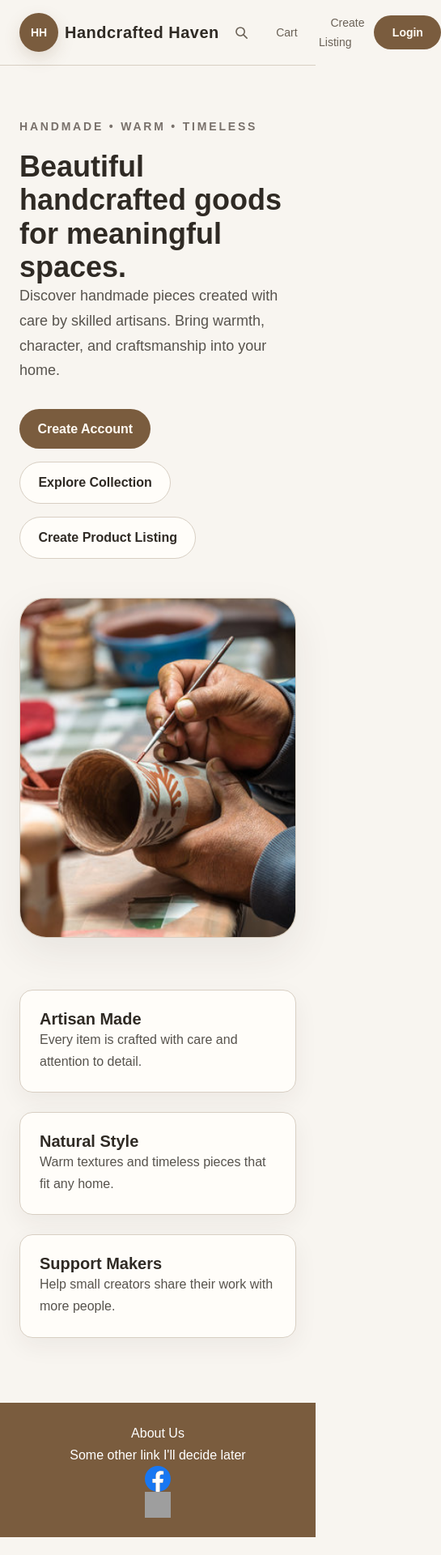
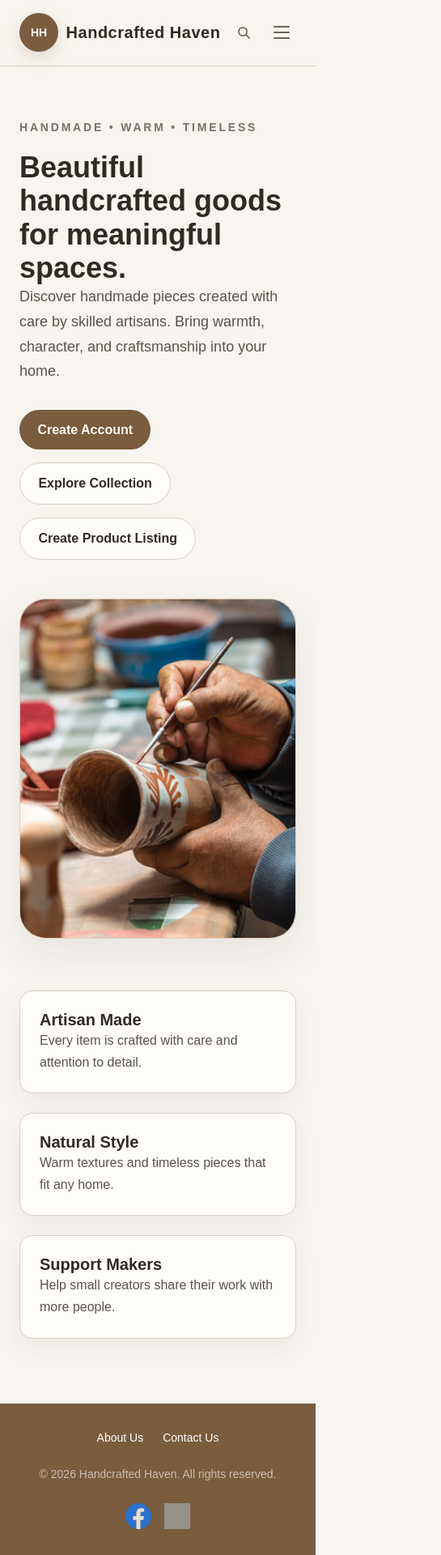
Before and after one commit to murilolhernandes/wdd430-group-project, a Next.js app: page / in a window 390 px wide. Shown: the whole page at 81% size, 545 px wide, since content can reach past the window. Before the commit the page ends 1898 px from the top, so only its background shows below. Built offline with nearby package versions, Linux system fonts and the light colour scheme; no server answers; grey boxes are pictures that could not be loaded.

Commit message:
header and footer fix

```diff
--- a/src/components/footer.tsx
+++ b/src/components/footer.tsx
@@ -1,31 +1,64 @@
 import Link from 'next/link';
-import Image from "next/image";
 
 export default function Footer() {
-  return <footer className="bg-[#7a5c3e] text-white p-6 flex flex-col md:flex-row justify-around items-center">
-    <div >
-         <p>About Us</p>
+  const year = new Date().getFullYear();
+
+  return (
+    <footer className="bg-[#7a5c3e] text-white">
+      <div className="mx-auto flex max-w-7xl flex-col items-center justify-between gap-6 px-6 py-8 md:flex-row">
+
+        {/* Internal links */}
+        <div className="flex gap-6">
+          <Link
+            href="/about"
+            className="text-sm font-medium text-white/80 transition-colors hover:text-white"
+          >
+            About Us
+          </Link>
+          <Link
+            href="/contact"
+            className="text-sm font-medium text-white/80 transition-colors hover:text-white"
+          >
+            Contact Us
+          </Link>
         </div>
-    <div>
-      <p>Some other link I'll decide later</p>
-    </div>
-    <div>
-      <a href='facebook.com'>
+
+        {/* Copyright */}
+        <p className="text-sm text-white/60">
+          &copy; {year} Handcrafted Haven. All rights reserved.
+        </p>
+
+        {/* Social icons */}
+        <div className="flex items-center gap-4">
+          <a
+            href="https://www.facebook.com"
+            target="_blank"
+            rel="noopener noreferrer"
+            aria-label="Facebook"
+            className="opacity-80 transition-opacity hover:opacity-100"
+          >
             <img
               src="/items/facebook.svg"
-          alt="facebook logo"
-          className="w-8 h-8"
+              alt="Facebook"
+              className="h-8 w-8"
+            />
+          </a>
+          <a
+            href="https://www.instagram.com"
+            target="_blank"
+            rel="noopener noreferrer"
+            aria-label="Instagram"
+            className="opacity-80 transition-opacity hover:opacity-100"
+          >
+            <img
+              src="/items/instagram.svg"
+              alt="Instagram"
+              className="h-8 w-8"
             />
           </a>
         </div>
-    <div>
-      <a href='instagram.com'>
-        <img
-          src='/items/instagram.svg'
-          alt='instagram logo'
-          className='w-8 h-8'
-        />
-      </a>
+
       </div>
-  </footer>;
+    </footer>
+  );
 }
--- a/src/components/header.tsx
+++ b/src/components/header.tsx
@@ -8,7 +8,8 @@ import type { Session } from 'next-auth';
 
 export default function Header({ session }: { session: Session | null }) {
   const [searchOpen, setSearchOpen] = useState(false);
-  const [query, setQuery] = useState("");
+  const [menuOpen, setMenuOpen] = useState(false);
+  const [query, setQuery] = useState('');
   const inputRef = useRef<HTMLInputElement>(null);
   const router = useRouter();
 
@@ -16,7 +17,7 @@ export default function Header({ session }: { session: Session | null }) {
     e.preventDefault();
     if (query.trim()) {
       router.push(`/shop?q=${encodeURIComponent(query.trim())}`);
-      setQuery("");
+      setQuery('');
       setSearchOpen(false);
     }
   };
@@ -33,41 +34,48 @@ export default function Header({ session }: { session: Session | null }) {
   };
 
   const handleBlur = () => {
-    if (!query) {
-      setSearchOpen(false);
-    }
+    if (!query) setSearchOpen(false);
   };
 
   return (
-    <header className='site-header sticky top-0 z-50'>
-      <div className='mx-auto flex max-w-7xl items-center justify-between px-6 py-4'>
-        {/* Logo */}
-        <div className='flex flex-1 items-center justify-start'>
-          <Link href='/' className='flex items-center gap-3'>
-            <div className='site-logo flex h-12 w-12 items-center justify-center text-sm font-bold'>
+    <header className="site-header sticky top-0 z-50">
+      <div className="mx-auto flex max-w-7xl items-center justify-between px-6 py-4">
+
+        {/* Left: Logo + desktop "Create Listing" */}
+        <div className="flex items-center gap-4">
+          <Link href="/" className="flex items-center gap-3">
+            <div className="site-logo flex h-12 w-12 items-center justify-center text-sm font-bold">
               HH
             </div>
           </Link>
+          {/* Create Listing — desktop only, anchored to logo so search can't crush it */}
+          <Link
+            href="/listing"
+            className="nav-link hidden text-sm font-medium md:inline-flex"
+          >
+            Create Listing
+          </Link>
         </div>
 
-        <div className={`flex flex-shrink-0 items-center justify-center overflow-hidden whitespace-nowrap transition-all duration-500 ease-in-out md:max-w-none md:opacity-100 md:px-4 ${
-          searchOpen ? 'max-w-0 opacity-0 px-0' : 'max-w-[250px] opacity-100 px-2 sm:px-4'
-        }`}>
-          {/* Site Title */}
-          <Link href='/'>
-            <h1 className='text-xl font-bold tracking-wide text-stone-800 sm:text-2xl md:text-3xl'>
+        {/* Center: Site title — hides when search expands on mobile */}
+        <div
+          className={`flex flex-shrink-0 items-center justify-center overflow-hidden whitespace-nowrap transition-all duration-500 ease-in-out md:max-w-none md:opacity-100 md:px-4 ${
+            searchOpen
+              ? 'max-w-0 opacity-0 px-0'
+              : 'max-w-[250px] opacity-100 px-2 sm:px-4'
+          }`}
+        >
+          <Link href="/">
+            <h1 className="text-xl font-bold tracking-wide text-stone-800 sm:text-2xl md:text-3xl">
               Handcrafted Haven
             </h1>
           </Link>
         </div>
 
-        {/* Nav */}
-        <div className='flex flex-1 items-center justify-end'>
-          <nav>
-            <ul className='flex items-center gap-3 md:gap-4'>
+        {/* Right: Search + desktop nav + hamburger */}
+        <div className="flex items-center justify-end gap-3">
 
           {/* Animated Search */}
-              <li>
           <form
             onSubmit={handleSearchSubmit}
             onMouseEnter={handleMouseEnter}
@@ -75,11 +83,7 @@ export default function Header({ session }: { session: Session | null }) {
             className="search-pill"
             data-open={searchOpen}
           >
-                  <button
-                    type="submit"
-                    aria-label="Search"
-                    className="search-icon-btn"
-                  >
+            <button type="submit" aria-label="Search" className="search-icon-btn">
               <svg
                 xmlns="http://www.w3.org/2000/svg"
                 viewBox="0 0 24 24"
@@ -95,7 +99,6 @@ export default function Header({ session }: { session: Session | null }) {
                 <line x1="16.5" y1="16.5" x2="22" y2="22" />
               </svg>
             </button>
-
             <input
               ref={inputRef}
               type="text"
@@ -107,50 +110,105 @@ export default function Header({ session }: { session: Session | null }) {
               aria-label="Search query"
             />
           </form>
-              </li>
 
+          {/* Desktop nav */}
+          <nav className="hidden md:block">
+            <ul className="flex items-center gap-3 md:gap-4">
               <li>
-                <Link href='/cart' className='nav-link text-sm font-medium'>
+                <Link href="/cart" className="nav-link text-sm font-medium">
                   Cart
                 </Link>
               </li>
-
-              <li>
-                <Link href="/listing" className='nav-link text-sm font-medium'>
-                  Create Listing
-                </Link>
-              </li>
-
               {session?.user ? (
                 <>
                   <li>
-                    <Link href='/account-info' className='earth-button-primary text-sm'>
+                    <Link href="/account-info" className="earth-button-primary text-sm">
                       Account
                     </Link>
                   </li>
                   <li>
                     <button
                       onClick={() => signOut({ callbackUrl: '/' })}
-                      className='text-sm font-medium text-stone-600 hover:text-stone-900 transition-colors cursor-pointer'
+                      className="cursor-pointer text-sm font-medium text-stone-600 transition-colors hover:text-stone-900"
                     >
                       Log out
                     </button>
                   </li>
                 </>
-              ): (
+              ) : (
                 <li>
-                  <Link href='/login' className='earth-button-primary text-sm'>
+                  <Link href="/login" className="earth-button-primary text-sm">
                     Login
                   </Link>
                 </li>
               )}
-
             </ul>
           </nav>
+
+          {/* Hamburger — mobile only */}
+          <button
+            className="hamburger md:!hidden"
+            aria-label={menuOpen ? 'Close menu' : 'Open menu'}
+            aria-expanded={menuOpen}
+            onClick={() => setMenuOpen((prev) => !prev)}
+          >
+            <span className={`bar ${menuOpen ? 'bar-open-1' : ''}`} />
+            <span className={`bar ${menuOpen ? 'bar-open-2' : ''}`} />
+            <span className={`bar ${menuOpen ? 'bar-open-3' : ''}`} />
+          </button>
         </div>
       </div>
 
+      {/* Mobile dropdown menu */}
+      <div className={`mobile-menu md:hidden ${menuOpen ? 'mobile-menu-open' : ''}`}>
+        <nav className="flex flex-col gap-1 px-6 pb-4 pt-2">
+          <Link
+            href="/cart"
+            className="mobile-nav-link"
+            onClick={() => setMenuOpen(false)}
+          >
+            Cart
+          </Link>
+          <Link
+            href="/listing"
+            className="mobile-nav-link"
+            onClick={() => setMenuOpen(false)}
+          >
+            Create Listing
+          </Link>
+          {session?.user ? (
+            <>
+              <Link
+                href="/account-info"
+                className="mobile-nav-link"
+                onClick={() => setMenuOpen(false)}
+              >
+                Account
+              </Link>
+              <button
+                onClick={() => {
+                  setMenuOpen(false);
+                  signOut({ callbackUrl: '/' });
+                }}
+                className="mobile-nav-link text-left"
+              >
+                Log out
+              </button>
+            </>
+          ) : (
+            <Link
+              href="/login"
+              className="mobile-nav-link"
+              onClick={() => setMenuOpen(false)}
+            >
+              Login
+            </Link>
+          )}
+        </nav>
+      </div>
+
       <style>{`
+        /* ── Search pill ─────────────────────────────── */
         .search-pill {
           display: flex;
           align-items: center;
@@ -167,7 +225,6 @@ export default function Header({ session }: { session: Session | null }) {
           height: 2.25rem;
           cursor: pointer;
         }
-
         .search-pill[data-open="true"] {
           width: 13rem;
           border-color: var(--border);
@@ -175,7 +232,6 @@ export default function Header({ session }: { session: Session | null }) {
           box-shadow: 0 0 0 3px rgba(122, 92, 62, 0.15);
           cursor: auto;
         }
-
         .search-icon-btn {
           flex-shrink: 0;
           display: flex;
@@ -190,22 +246,17 @@ export default function Header({ session }: { session: Session | null }) {
           color: var(--muted-foreground);
           transition: color 0.2s ease;
         }
-
         .search-pill[data-open="true"] .search-icon-btn {
           color: var(--primary);
         }
-
         .search-svg {
           width: 1.1rem;
           height: 1.1rem;
           transition: transform 0.35s cubic-bezier(0.34, 1.56, 0.64, 1);
         }
-
-        /* Wiggle + scale on open */
         .search-pill[data-open="true"] .search-svg {
           transform: rotate(-15deg) scale(1.1);
         }
-
         .search-input {
           flex: 1;
           min-width: 0;
@@ -218,17 +269,80 @@ export default function Header({ session }: { session: Session | null }) {
           opacity: 0;
           transition: opacity 0.2s ease 0.15s;
         }
-
         .search-pill[data-open="true"] .search-input {
           opacity: 1;
         }
-
         .search-input::placeholder {
           color: var(--muted-foreground);
         }
+        .search-pill:not([data-open="true"]):hover .search-icon-btn {
+          color: var(--foreground);
+        }
 
-        /* Collapsed hover — mirrors .nav-link behaviour */
-        .search-pill:not([data-open="true"]):hover .search-icon-btn {
+        /* ── Hamburger ───────────────────────────────── */
+        .hamburger {
+          display: flex;
+          flex-direction: column;
+          justify-content: center;
+          align-items: center;
+          gap: 5px;
+          width: 2.25rem;
+          height: 2.25rem;
+          background: none;
+          border: none;
+          cursor: pointer;
+          padding: 0;
+        }
+        .bar {
+          display: block;
+          width: 20px;
+          height: 2px;
+          background: var(--muted-foreground);
+          border-radius: 2px;
+          transition: transform 0.25s ease, opacity 0.2s ease;
+          transform-origin: center;
+        }
+        .hamburger:hover .bar {
+          background: var(--foreground);
+        }
+        .bar-open-1 {
+          transform: translateY(7px) rotate(45deg);
+        }
+        .bar-open-2 {
+          opacity: 0;
+          transform: scaleX(0);
+        }
+        .bar-open-3 {
+          transform: translateY(-7px) rotate(-45deg);
+        }
+
+        /* ── Mobile dropdown ─────────────────────────── */
+        .mobile-menu {
+          overflow: hidden;
+          max-height: 0;
+          transition: max-height 0.3s cubic-bezier(0.4, 0, 0.2, 1),
+                      border-color 0.3s ease;
+          border-top: 1px solid transparent;
+        }
+        .mobile-menu-open {
+          max-height: 400px;
+          border-top-color: var(--border);
+        }
+        .mobile-nav-link {
+          display: block;
+          padding: 0.65rem 0.75rem;
+          border-radius: 0.5rem;
+          font-size: 0.95rem;
+          font-weight: 500;
+          color: var(--muted-foreground);
+          transition: background 0.15s ease, color 0.15s ease;
+          background: none;
+          border: none;
+          width: 100%;
+          cursor: pointer;
+        }
+        .mobile-nav-link:hover {
+          background: var(--muted);
           color: var(--foreground);
         }
       `}</style>
```
Lines whose indentation alone changed are shown as unchanged.
